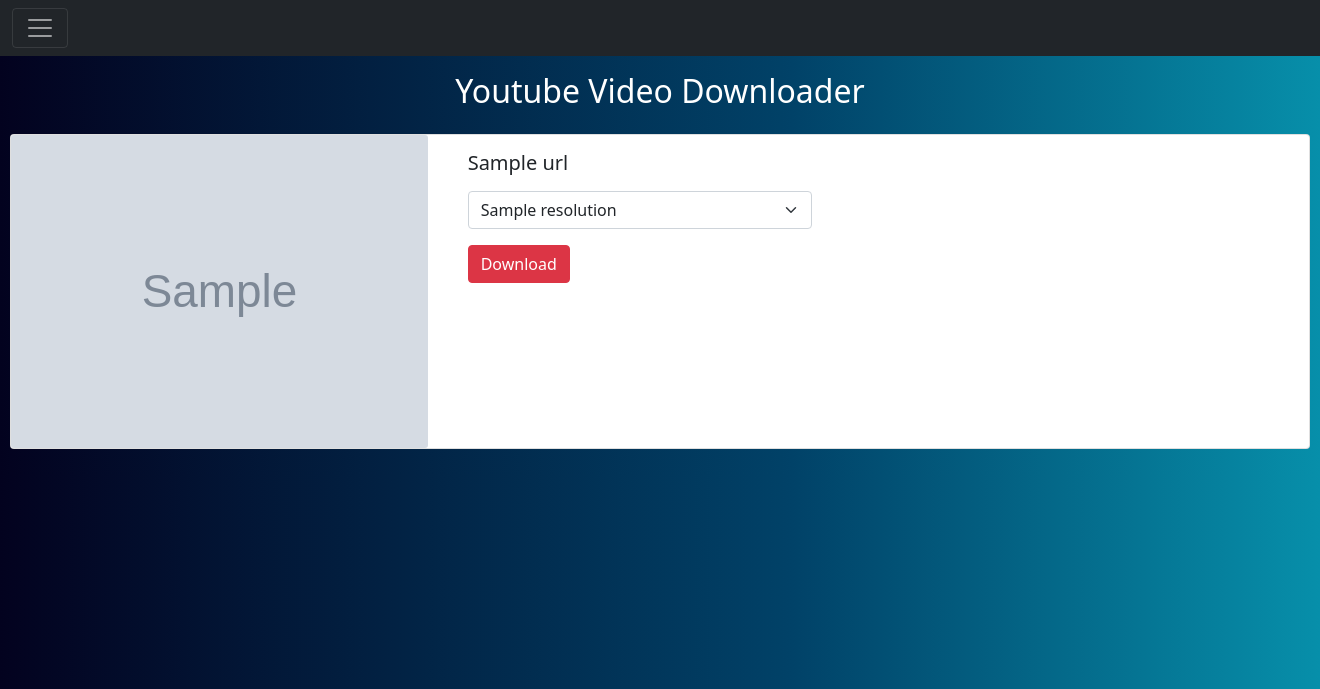
After one commit to Parzival-ReadyPlayer/youtube-downloader-python, a Flask app: template templates/download.html in a window 1320 px wide. The commit adds this page. Shown: the top 689 px of the page. Run offline with Flask 2, Linux system fonts and the light colour scheme; the template is opened without the code that fills it: most values are stand-ins (such as "Sample title", 1, 10 or a date in 2020); grey boxes marked "Sample" are stand-in pictures.

Commit message:
cambios raros

```diff
--- /dev/null
+++ b/templates/download.html
@@ -0,0 +1,38 @@
+{% extends 'layout.html' %}
+{% block content %}
+
+
+
+
+    <h2 class="mt-3 text-center">Youtube Video Downloader</h2>
+
+    <form method="POST" action="{{ url_for('download_video') }}">
+        <div class="card my-4 mx-auto" style="max-width: 1300px;">
+            <div class="row no-gutters">
+              <div class="col-md-4">
+                <img src="{{url.thumbnail_url}}" class="card-img" alt="{{url.title}}">
+              </div>
+              <div class="col-md-8">
+                <div class="card-body">
+                  <h5 class="card-title">{{ url.title }}</h5>
+                  <p class="card-text">
+                    <div class="col-md-5">
+                      <select name="itag" class="form-select input-sm" aria-label="Default select example">
+                          {% for i in url.streams.filter(progressive=True) %}
+                              <option value="{{ i.itag }}"> {{ i.resolution }} </option>
+                          {% endfor %}
+                      </select>
+                    </div>
+                    <button type="submit" class="btn btn-danger mt-3" id = "download_btn">
+                      Download
+                    </button>
+
+                  </p>
+                </div>
+              </div>
+            </div>
+          </div>
+    </form>
+
+
+{% endblock content %}
--- a/templates/index.html
+++ b/templates/index.html
@@ -12,7 +12,7 @@
   <!-- Form -->
   <div class="form-group">
 
-      <form action="{{ url_for('index') }}" method="POST" autocomplete="off" enctype="multipart/form-data">
+      <form action="{{ url_for('download_audio') }}" method="POST" autocomplete="off" enctype="multipart/form-data">
         {{ form.hidden_tag() }}
           {{ form.link (class="form-control form-control-lg", placeholder='Ingrese link..', autocomplete=off)}}
           <div class="form-group">
--- a/youtube_app.py
+++ b/youtube_app.py
@@ -1,7 +1,9 @@
-from flask import Flask, render_template, url_for, redirect, request, flash
+from flask import Flask, render_template, url_for, redirect, request, flash, send_file, session
 from flask_wtf import FlaskForm
 from wtforms import StringField, SubmitField
 from wtforms.validators import DataRequired
+from io import BytesIO
+from pytube import YouTube
 from app import download_audio, download_playlist, download_video
 import os
 
@@ -50,7 +52,7 @@ def playlist():
         link = request.form.get('link')
         while True:
             try:
-                download_playlist(link)
+                download_audio()
                 flash('Download complete', 'success')
                 return redirect('playlist')
             except:
@@ -82,5 +84,49 @@ def video():
     return render_template('video.html', form = form)
 
 
+
+
+
+@app.route("/home", methods = ["GET", "POST"])
+def home():
+    form = linkForm()
+    if request.method == "POST":
+        session['link'] = request.form.get('link')
+        try:
+            url = YouTube(session['link'])
+            url.check_availability()
+        except:
+            flash('Link invalido', 'danger')
+            return redirect('home')
+        return render_template("download.html", url = url, form = form)
+    return render_template("home.html", form=form)
+
+@app.route("/download", methods = ["GET", "POST"])
+def download_video():
+    if request.method == "POST":
+        buffer = BytesIO()
+        url = YouTube(session['link'])
+        name = url.title
+        itag = request.form.get("itag")
+        video = url.streams.get_by_itag(itag)
+        video.stream_to_buffer(buffer)
+        buffer.seek(0)
+        return send_file(buffer, as_attachment=True, download_name=name, mimetype="video/mp4")
+    return redirect(url_for("home"))
+
+
+
+@app.route("/download_audio", methods = ["GET", "POST"])
+def download_audio():
+    if request.method == "POST":
+        buffer = BytesIO()
+        url = YouTube(session['link'])
+        name = url.title
+        audio = url.streams.get_audio_only()
+        audio.stream_to_buffer(buffer)
+        buffer.seek(0)
+        return send_file(buffer, as_attachment=True, download_name=name, mimetype="audio/mpeg")
+    return redirect(url_for("index"))
+
 if __name__ == '__main__':
-    app.run()
+    app.run(debug=True)
```
Also changed, not shown: templates/home.html (added, +22 -0 lines).
